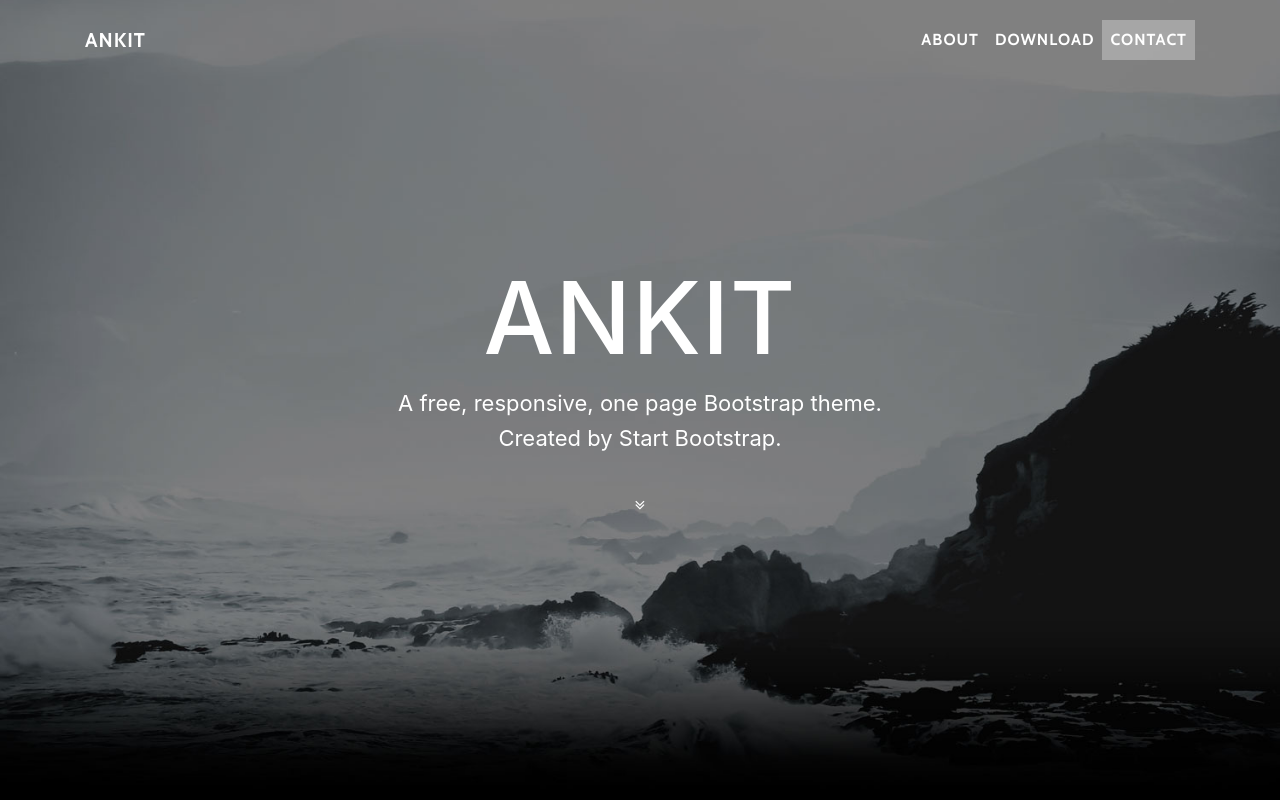
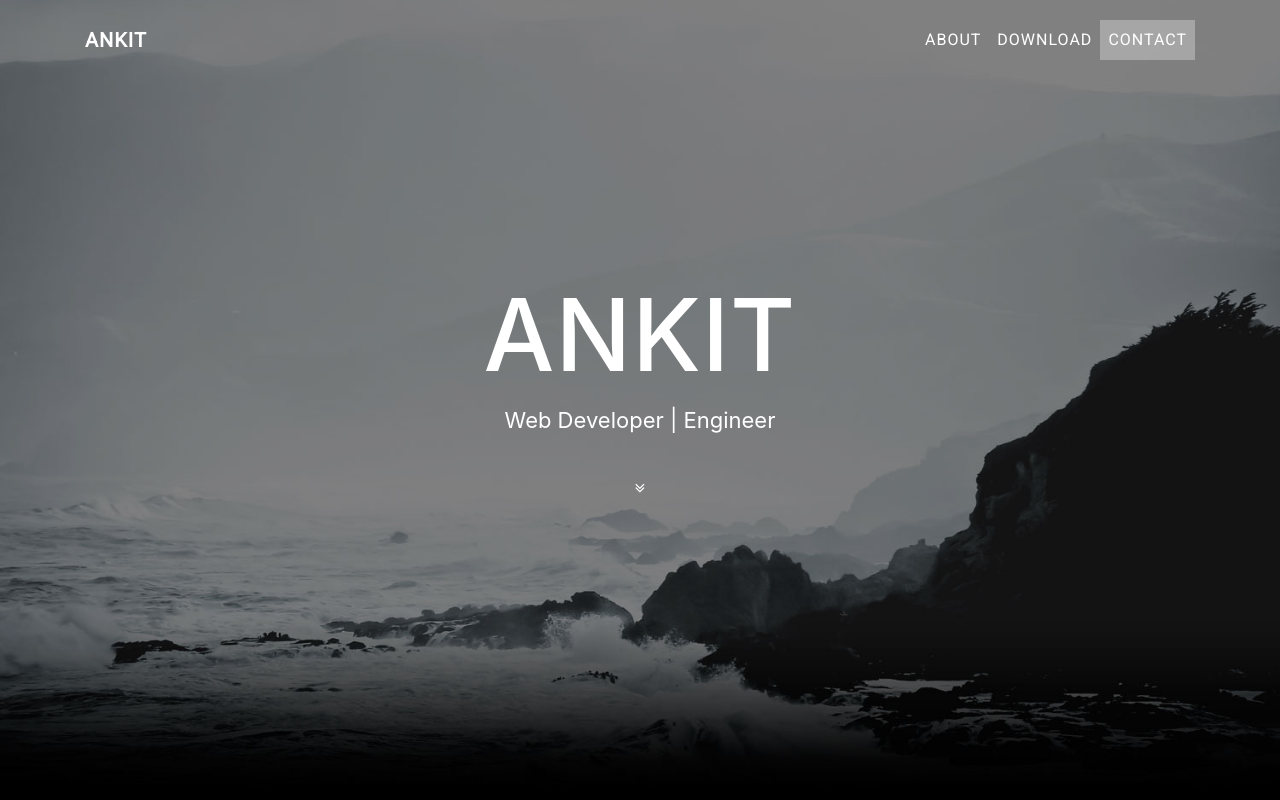
Before and after one commit to ankit0696/3visionai, a website with bundled scripts: page index.html in a window 1280 px wide. Shown: the top 800 px of the page. Built offline with nearby package versions, Linux system fonts and the light colour scheme.

Commit message:
font change

```diff
--- a/css/grayscale.css
+++ b/css/grayscale.css
@@ -1,5 +1,5 @@
 body {
-  font-family: 'Lora', 'Helvetica Neue', Helvetica, Arial, sans-serif;
+  font-family: 'Roboto', sans-serif;
   position: relative;
   width: 100%;
   height: 100%;
@@ -16,7 +16,7 @@ h3,
 h4,
 h5,
 h6 {
-  font-family: 'Cabin', 'Helvetica Neue', Helvetica, Arial, sans-serif;
+  font-family: 'Roboto', sans-serif;
   font-weight: 700;
   margin: 0 0 35px;
   letter-spacing: 1px;
@@ -50,7 +50,7 @@ a:focus, a:hover {
 }
 
 #mainNav {
-  font-family: 'Cabin', 'Helvetica Neue', Helvetica, Arial, sans-serif;
+  font-family: 'Roboto', sans-serif;
   margin-bottom: 0;
   text-transform: uppercase;
   border-bottom: 1px solid rgba(255, 255, 255, 0.3);
@@ -208,13 +208,13 @@ a:focus, a:hover {
 }
 
 .btn {
-  font-family: 'Cabin', 'Helvetica Neue', Helvetica, Arial, sans-serif;
+  font-family: 'Roboto', sans-serif;
   font-weight: 400;
   -webkit-transition: all 0.3s ease-in-out;
   -moz-transition: all 0.3s ease-in-out;
   transition: all 0.3s ease-in-out;
   text-transform: uppercase;
-  border-radius: 0;
+  border-radius: 3px;
 }
 
 .btn-default {
@@ -224,7 +224,7 @@ a:focus, a:hover {
 }
 
 .btn-default:focus, .btn-default:hover {
-  color: black;
+  color: #fcfcfc;
   border: 1px solid #d32f2f;
   outline: none;
   background-color: #d32f2f;
--- a/index.html
+++ b/index.html
@@ -15,8 +15,7 @@
 
     <!-- Custom fonts for this template -->
     <link href="vendor/font-awesome/css/font-awesome.min.css" rel="stylesheet" type="text/css">
-    <link href="https://fonts.googleapis.com/css?family=Lora:400,700,400italic,700italic" rel="stylesheet" type="text/css">
-    <link href='https://fonts.googleapis.com/css?family=Cabin:700' rel='stylesheet' type='text/css'>
+    <link href="https://fonts.googleapis.com/css?family=Roboto" rel="stylesheet">
 
     <!-- Custom styles for this template -->
     <link href="css/grayscale.css" rel="stylesheet">
@@ -56,8 +55,7 @@
           <div class="row">
             <div class="col-lg-8 mx-auto">
               <h1 class="brand-heading">Ankit</h1>
-              <p class="intro-text">A free, responsive, one page Bootstrap theme.
-                <br>Created by Start Bootstrap.</p>
+              <p class="intro-text">Web Developer | Engineer </p>
               <a href="#about" class="btn btn-circle js-scroll-trigger">
                 <i class="fa fa-angle-double-down animated"></i>
               </a>
@@ -89,7 +87,7 @@
     <section id="download" class="download-section content-section text-center">
       <div class="container">
         <div class="col-lg-8 mx-auto">
-          <h2>Download Grayscale</h2>
+          <h2>Web Projects</h2>
           <p>You can download Grayscale for free on the preview page at Start Bootstrap.</p>
           <a href="http://startbootstrap.com/template-overviews/grayscale/" class="btn btn-default btn-lg">Visit Download Page</a>
         </div>
```
